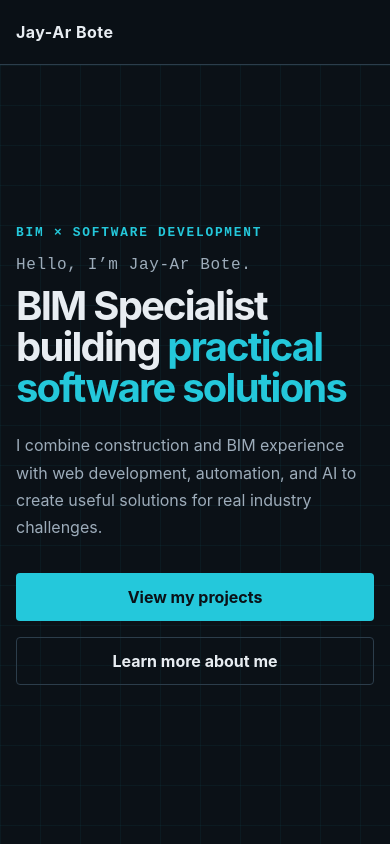
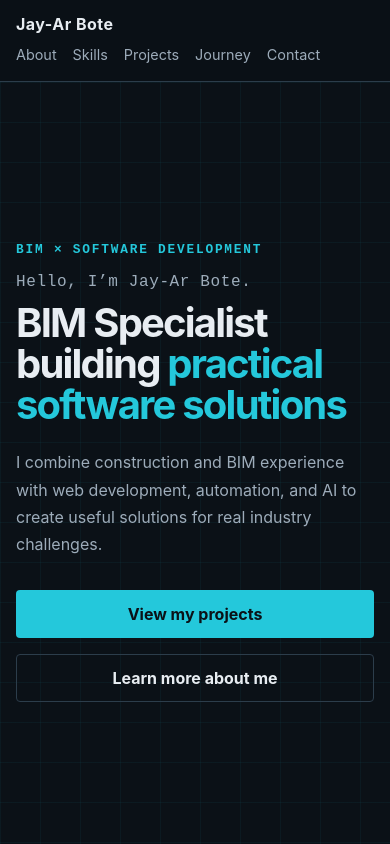
Before and after one commit to jaru91/jay-ar-portfolio, a React (Vite) app: page / in a window 390 px wide. Shown: the top 844 px of the page. Built offline with nearby package versions, Linux system fonts and the light colour scheme.

Commit message:
Improve mobile viewport and navigation

```diff
--- a/index.html
+++ b/index.html
@@ -1,6 +1,7 @@
 <!doctype html>
 <html lang="en">
   <head>
+    <meta name="viewport" content="width=device-width, initial-scale=1.0" />
     <meta charset="UTF-8" />
     <link rel="icon" type="image/svg+xml" href="/favicon.svg" />
     <meta
--- a/src/App.css
+++ b/src/App.css
@@ -714,9 +714,29 @@ button:focus-visible {
     min-height: 4rem;
   }
 
-  .nav-links {
-    display: none;
-  }
+.site-header {
+  overflow-x: auto;
+}
+
+.navbar {
+  align-items: flex-start;
+  flex-direction: column;
+  gap: 0.75rem;
+  padding-block: 0.875rem;
+}
+
+.nav-links {
+  display: flex;
+  width: 100%;
+  gap: 1rem;
+  overflow-x: auto;
+  padding-bottom: 0.25rem;
+  white-space: nowrap;
+}
+
+.nav-links a {
+  flex: 0 0 auto;
+}
 
   .hero {
     min-height: calc(100vh - 4rem);
```
